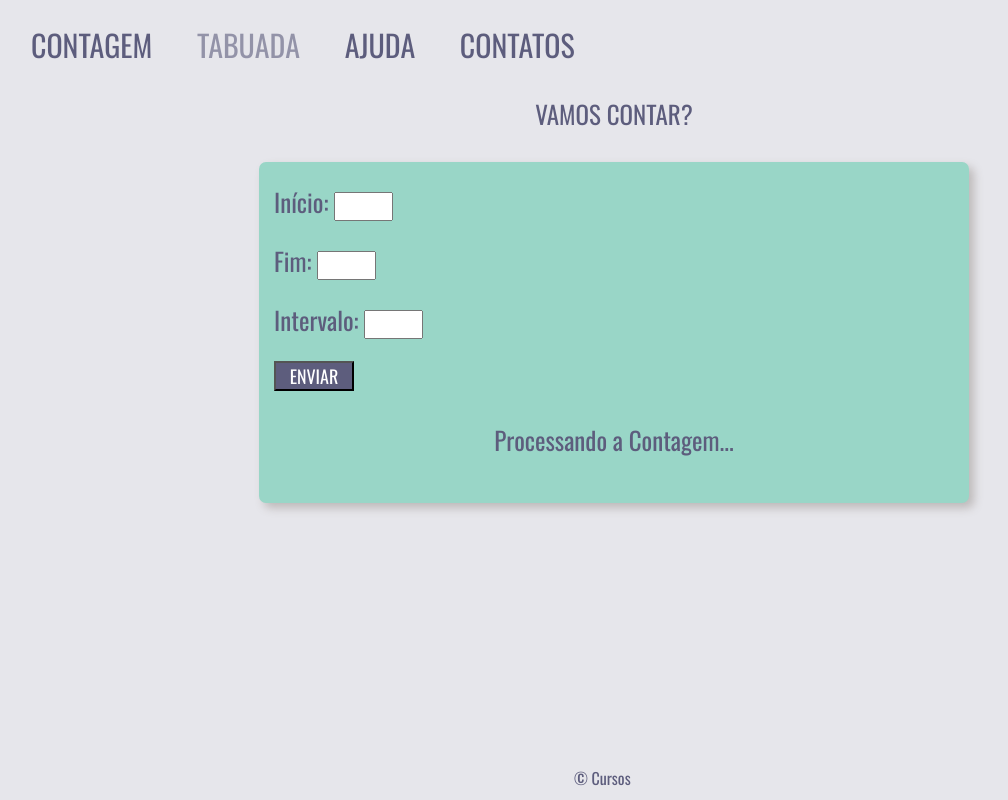
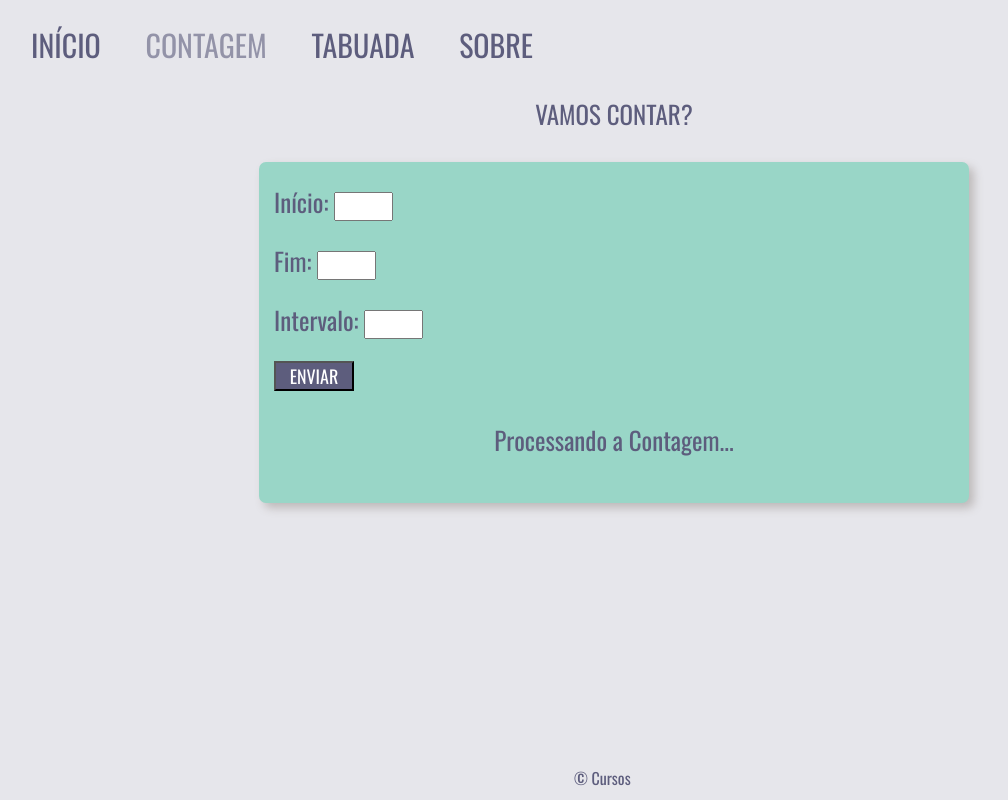
Before and after one commit to yurithai/contagem_numerica, a plain HTML site: page index.html in a window 1280 px wide. Shown: the whole page, without its empty margins (26-1034 px from the left). Drawn offline with nearby package versions, Linux system fonts and the light colour scheme.

Commit message:
mudanças no header

```diff
--- a/index.html
+++ b/index.html
@@ -14,10 +14,10 @@
 <body>
 
     <header>
-        <a class="link-header" href="#">CONTAGEM</a>
-        <a class="link-header" href="https://yurithai.github.io/prj_curso-em-video_tabuada/">TABUADA</a>
-        <a class="link-header" href="#">AJUDA</a>
-        <a class="link-header" href="#">CONTATOS</a>
+        <a class="link-header" href="#">INÍCIO</a>
+        <a class="link-header" href="https://yurithai.github.io/prj_curso-em-video_contagem/" target="_blank">CONTAGEM</a>
+        <a class="link-header" href="https://yurithai.github.io/prj_curso-em-video_tabuada/" target="_blank">TABUADA</a>
+        <a class="link-header" href="#">SOBRE</a>
     </header>
 
     <main class="wrapper">
```
